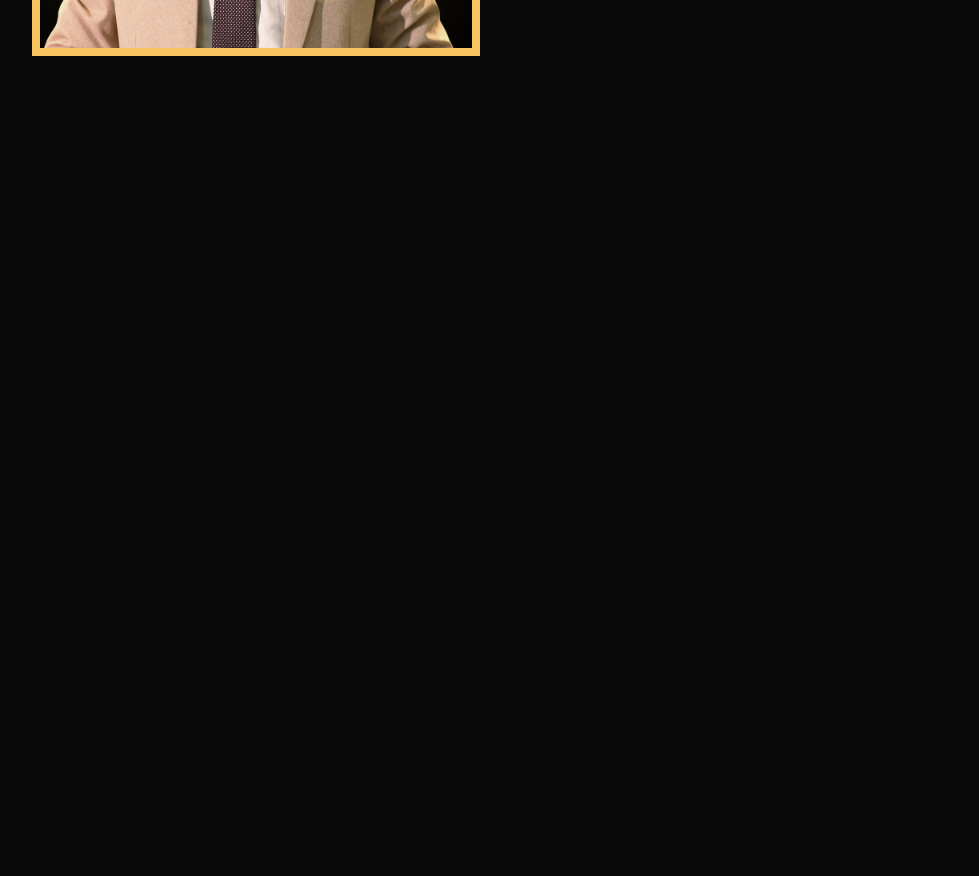
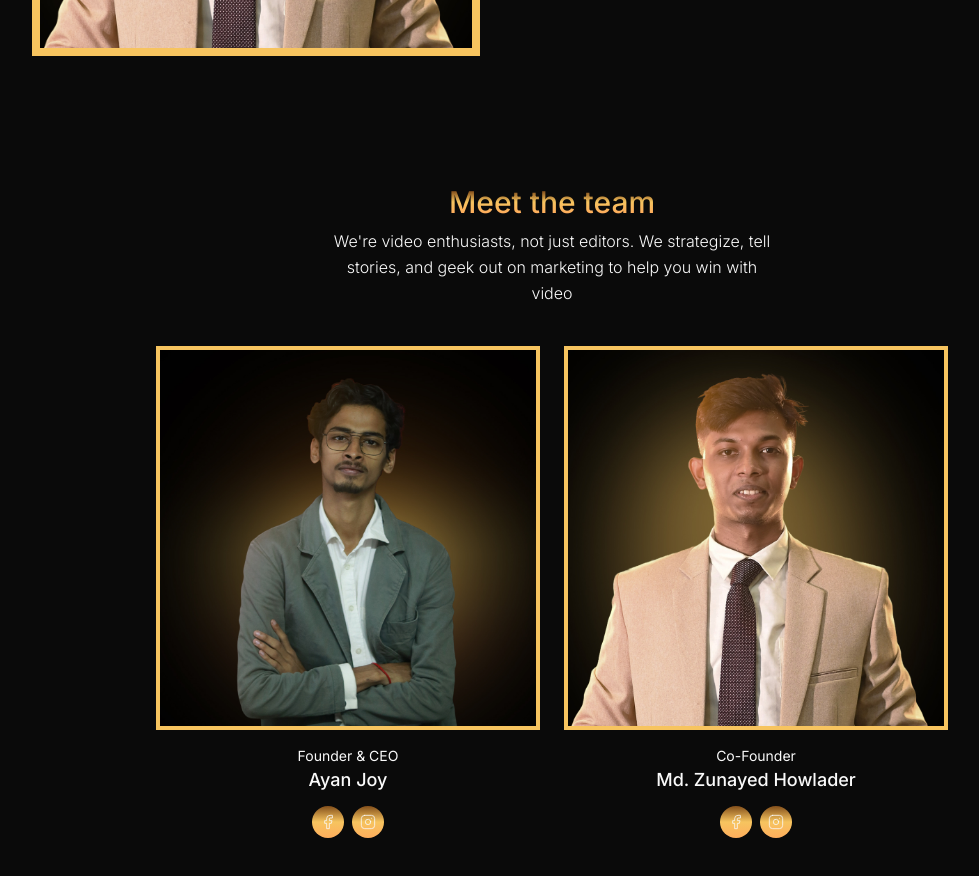
Before and after one commit to johurul-haque/bytee-media, a Next.js app: page / in a window 1280 px wide. Shown: the part 1880-2756 px from the top of the page, without its empty margins (88-1067 px from the left). Before the commit the page ends 2000 px from the top, so only its background shows below. Built offline with nearby package versions, Linux system fonts and the light colour scheme.

Commit message:
Added meet the team section

```diff
--- /dev/null
+++ b/src/assets/team/index.tsx
@@ -0,0 +1,2 @@
+export { default as ayanJoy } from "./ayan-joy.jpg";
+export { default as zunayed } from "./zunayed.jpg";
--- /dev/null
+++ b/src/components/layouts/home/team.tsx
@@ -0,0 +1,94 @@
+import { TextGradient } from "@/components/text-gradient";
+import { ayanJoy, zunayed } from "@/assets/team";
+import Image from "next/image";
+import { FacebookIcon, InstagramIcon } from "lucide-react";
+
+const MEMBERS = [
+  {
+    name: "Ayan Joy",
+    role: "Founder & CEO",
+    image: ayanJoy,
+    social: {
+      facebook: "",
+      instagram: "",
+    },
+  },
+  {
+    name: "Md. Zunayed Howlader",
+    role: "Co-Founder",
+    image: zunayed,
+    social: {
+      facebook: "",
+      instagram: "",
+    },
+  },
+];
+
+export function Team() {
+  return (
+    <section className="py-16">
+      <TextGradient asChild>
+        <h2 className="sm:text-center text-3xl mb-2 font-medium">
+          Meet the team
+        </h2>
+      </TextGradient>
+      <p className="sm:text-center max-w-md sm:mx-auto font-light leading-relaxed">
+        {"We're"} video enthusiasts, not just editors. We strategize, tell
+        stories, and geek out on marketing to help you win with video
+      </p>
+
+      <div className="flex max-sm:flex-col justify-center gap-6 mt-10">
+        {MEMBERS.map((member) => (
+          <figure key={member.social.facebook} className="max-w-sm">
+            <Image
+              src={member.image}
+              className="border-4 border-amber-light"
+              alt={`Picture of ${member.name}`}
+              width={800}
+              height={800}
+              quality={100}
+            />
+
+            <figcaption className="text-center mt-4">
+              <h3 className="text-sm">{member.role}</h3>
+              <div className="text-lg font-medium mb-3">{member.name}</div>
+
+              <dl className="flex gap-2 justify-center">
+                <dt className="sr-only">Facebook handle</dt>
+                <dd>
+                  <SocialLinks href="https://www.facebook.com">
+                    <FacebookIcon strokeWidth={1.2} size={16} />
+                  </SocialLinks>
+                </dd>
+
+                <dt className="sr-only">Instagram handle</dt>
+                <dd>
+                  <SocialLinks href="https://www.instagram.com">
+                    <InstagramIcon strokeWidth={1.2} size={16} />
+                  </SocialLinks>
+                </dd>
+              </dl>
+            </figcaption>
+          </figure>
+        ))}
+      </div>
+    </section>
+  );
+}
+
+function SocialLinks({
+  href,
+  children,
+}: {
+  href: string;
+  children: React.ReactNode;
+}) {
+  return (
+    <a
+      href={href}
+      className="inline-block p-2 rounded-full bg-gradient-to-b from-amber-dark via-amber-light to-amber-medium"
+    >
+      {children}
+    </a>
+  );
+}
--- a/src/pages/index.tsx
+++ b/src/pages/index.tsx
@@ -2,6 +2,7 @@ import { Inter } from "next/font/google";
 import { HeroSection } from "@/components/layouts/home/hero-section";
 import { AnalyzeSection } from "@/components/layouts/home/analyze-section";
 import { WorkingSteps } from "@/components/layouts/home/working-steps";
+import { Team } from "@/components/layouts/home/team";
 
 const inter = Inter({ subsets: ["latin"] });
 
@@ -11,6 +12,7 @@ export default function Home() {
       <HeroSection />
       <AnalyzeSection />
       <WorkingSteps />
+      <Team />
     </main>
   );
 }
```
Also changed, not shown: src/assets/team/ayan-joy.jpg (added), src/assets/team/zunayed.jpg (added).
